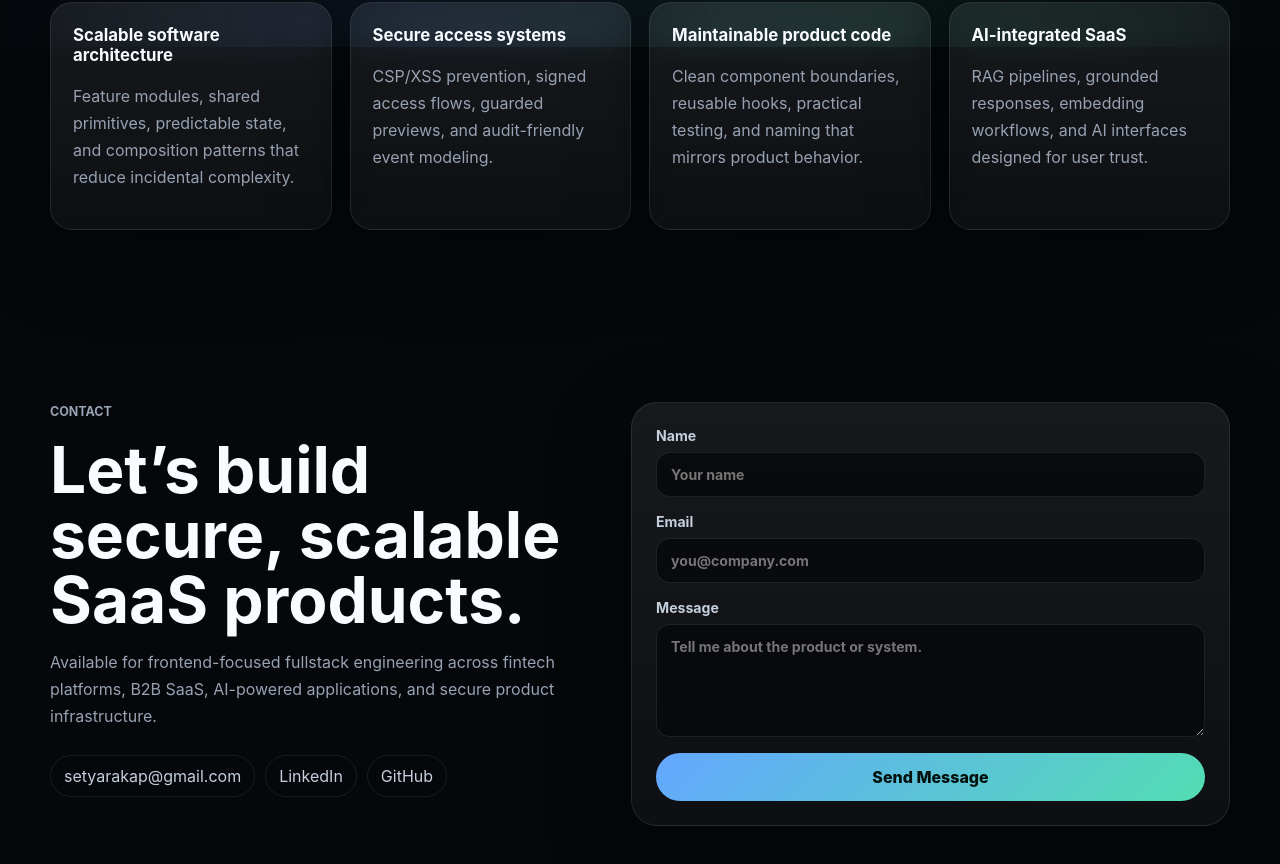
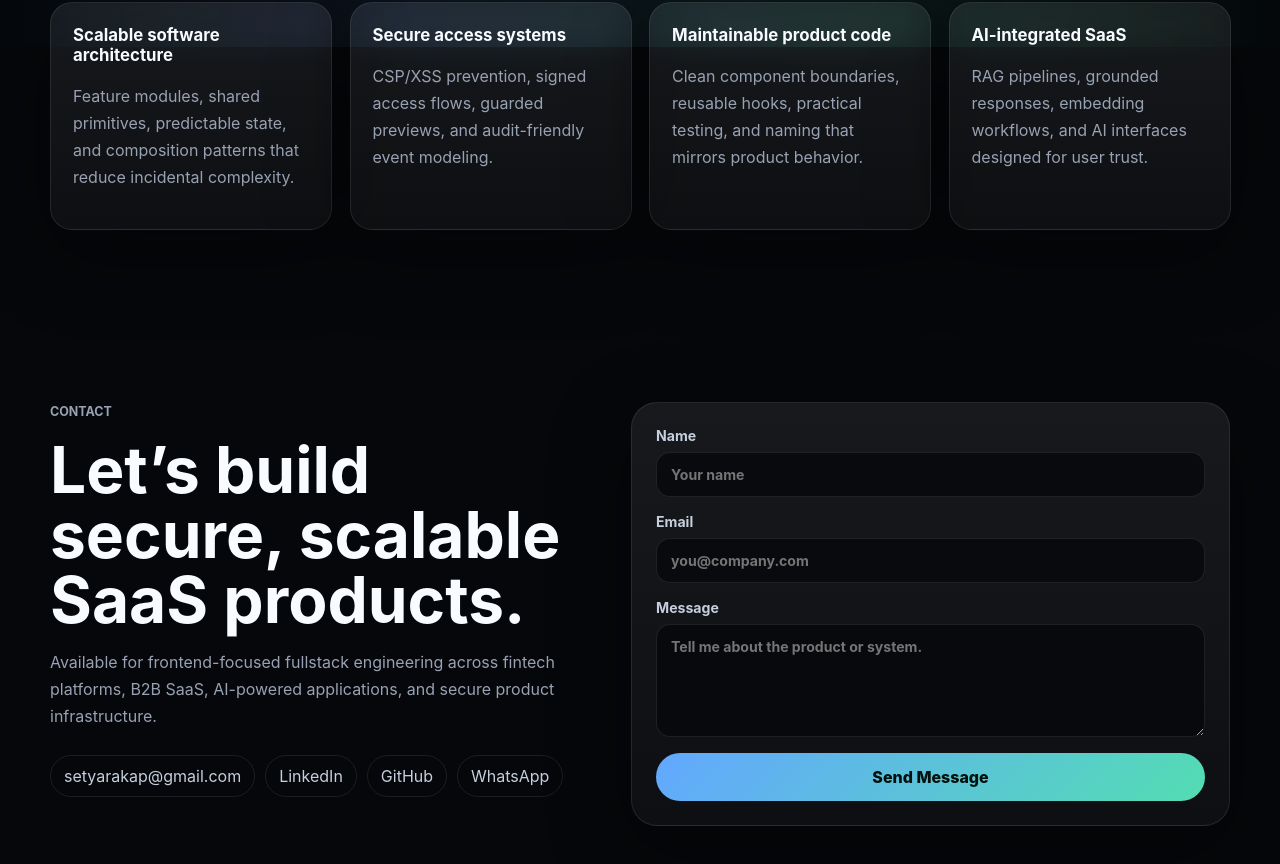
Before and after one commit to setyaraka/setya-porto, a Next.js app: page / in a window 1280 px wide. Shown: the part 6006-6870 px from the top of the page. Built offline with nearby package versions, Linux system fonts and the light colour scheme.

Commit message:
add whatsapp number

```diff
--- a/app/page.tsx
+++ b/app/page.tsx
@@ -359,6 +359,7 @@ export default function Home() {
             <a href="mailto:setyarakap@gmail.com">setyarakap@gmail.com</a>
             <a href="https://www.linkedin.com/in/setyapanggarakapangestu/" target="_blank" rel="noreferrer">LinkedIn</a>
             <a href="https://github.com/setyaraka" target="_blank" rel="noreferrer">GitHub</a>
+            <a href="https://wa.me/6282139012481" target="_blank" rel="noreferrer">WhatsApp</a>
           </div>
         </div>
         <form className="contact-form" action="mailto:setyarakap@gmail.com" method="post" encType="text/plain">
```
